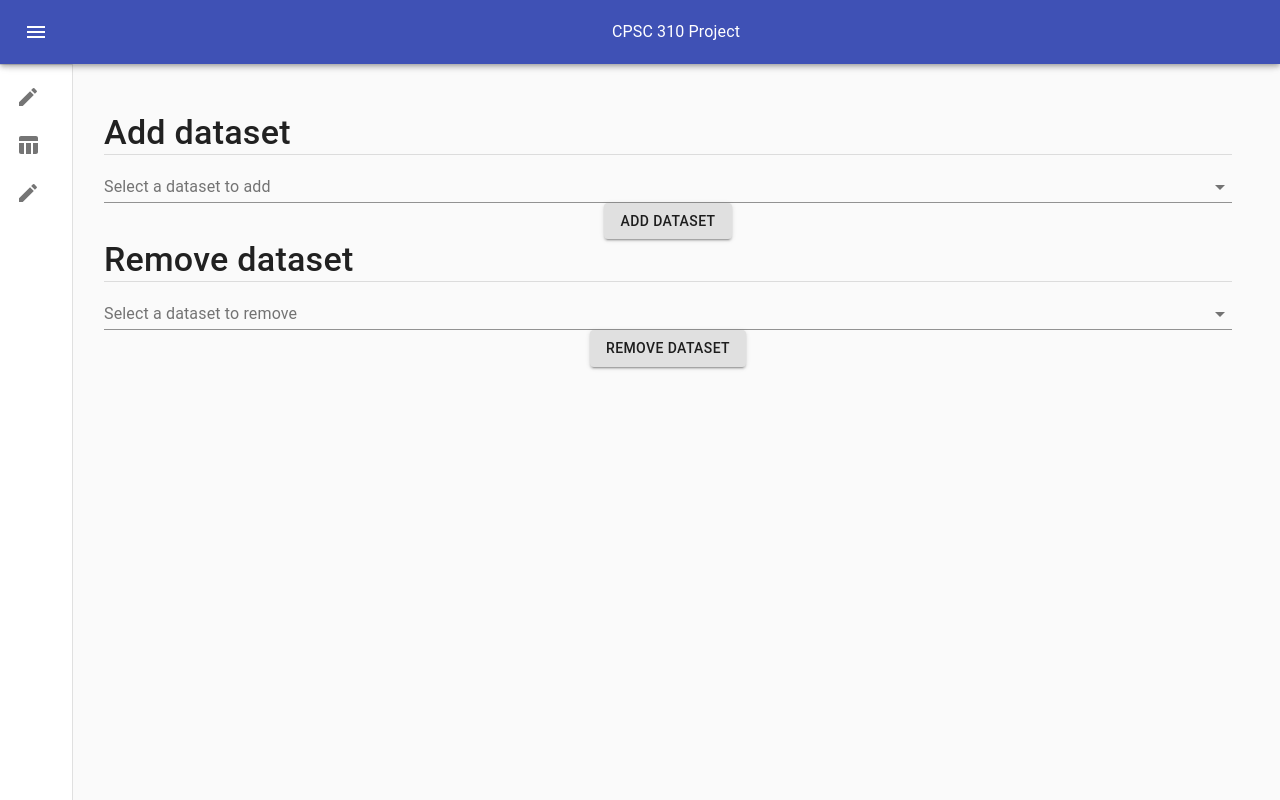
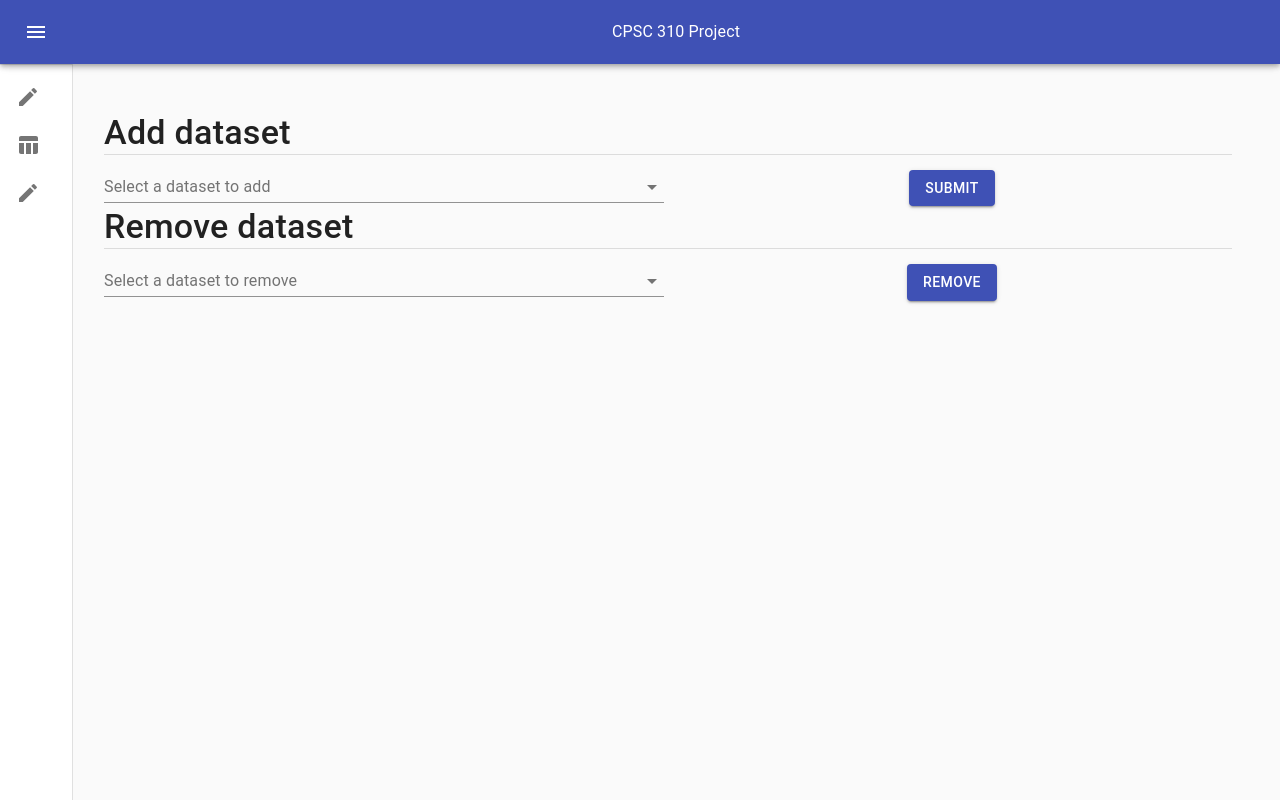
Before and after one commit to edwardchchen/Campus-explorer, a React (Create React App) app in the folder frontend/: page /#/edit in a window 1280 px wide. Built offline with nearby package versions, Linux system fonts and the light colour scheme.

Commit message:
frontend mostly done

```diff
--- a/frontend/src/App.js
+++ b/frontend/src/App.js
@@ -5,6 +5,7 @@ import Navbar from './components/Navbar'
 import EditPage from "./pages/EditPage";
 import ListPage from "./pages/ListPage";
 import {makeStyles} from "@material-ui/core/styles";
+import QueryPage from "./pages/QueryPage";
 const useStyles = makeStyles((theme) => ({
 	container:{
 		paddingLeft: theme.spacing(10),
@@ -23,6 +24,8 @@ function App() {
 				  <Switch>
 					  <Route path ='/edit' exact component={EditPage}/>
 					  <Route path ='/list' exact component={ListPage}/>
+					  <Route path ='/query' exact component={QueryPage}/>
+
 				  </Switch>
 			  </Container>
 		  </HashRouter>
--- a/frontend/src/pages/EditPage.js
+++ b/frontend/src/pages/EditPage.js
@@ -1,5 +1,5 @@
 import Typography from "@material-ui/core/Typography";
-import {Button, Container, Divider, FormControl, InputLabel, MenuItem, Select} from "@material-ui/core";
+import {Button, Container, Divider, FormControl, Grid, InputLabel, MenuItem, Select} from "@material-ui/core";
 import {makeStyles} from '@material-ui/core/styles';
 import React from "react";
 const useStyles = makeStyles((theme) => ({
@@ -9,6 +9,10 @@ const useStyles = makeStyles((theme) => ({
 	container:{
 		paddingLeft: theme.spacing(10),
 	},
+	button:{
+		marginTop: 15,
+	},
+
 }));
 
 export default function EditPage(props){
@@ -23,7 +27,9 @@ export default function EditPage(props){
 				Add dataset
 			</Typography>
 			<Divider/>
-			<FormControl fullWidth>
+			<Grid container spacing={1}>
+				<Grid item xs={6}>
+				<FormControl fullWidth>
 				<InputLabel id="select">Select a dataset to add</InputLabel>
 				<Select
 					labelId="demo-simple-select-label"
@@ -37,16 +43,24 @@ export default function EditPage(props){
 					<MenuItem value={"rooms"}>Rooms</MenuItem>
 				</Select>
 			</FormControl>
-			<Button variant="contained">
-				Add Dataset
-			</Button>
+				</Grid>
+				<Grid item xs={6}>
+
+					<Button className={classes.button} color='primary' size='medium' variant='contained'>
+						Submit
+					</Button>
+				</Grid>
+			</Grid>
 		</Container>
 		<Container>
 			<Typography align={'left'} variant="h4" className={classes.title}>
 				Remove dataset
 			</Typography>
 			<Divider/>
-			<FormControl fullWidth>
+			<Grid container spacing={1}>
+				<Grid item xs={6}>
+
+				<FormControl fullWidth>
 				<InputLabel id="select">Select a dataset to remove</InputLabel>
 				<Select
 					labelId="demo-simple-select-label"
@@ -59,9 +73,14 @@ export default function EditPage(props){
 					<MenuItem value={"rooms"}>Rooms</MenuItem>
 				</Select>
 			</FormControl>
-			<Button variant="contained">
-				Remove Dataset
+				</Grid>
+				<Grid item xs={6}>
+
+					<Button className={classes.button} color='primary' size='medium' variant='contained'>
+				Remove
 			</Button>
+				</Grid>
+			</Grid>
 		</Container>
 		</div>
 
--- a/frontend/src/pages/QueryPage.js
+++ b/frontend/src/pages/QueryPage.js
@@ -1,15 +1,60 @@
 import Typography from "@material-ui/core/Typography";
-import {Container, Divider} from "@material-ui/core";
+import {Box, Button, Container, Divider, Grid, TextField} from "@material-ui/core";
+import {makeStyles} from "@material-ui/core/styles";
+const useStyles = makeStyles((theme) => ({
+	button:{
+		marginTop: 30,
+	},
+}));
 
-export default function ListPage(props){
+export default function QueryPage(props){
+	let classes = useStyles();
 	return(
 		<Container>
 			<Typography align={'left'} variant="h4"
 						// className={classes.title}
 			>
-				Query
+				Find course attributes
 			</Typography>
 			<Divider/>
+			<Grid container spacing={1}>
+				<Grid item xs={3}>
+					<TextField id="outlined-basic" label="Year (e.g. 2014)" variant="outlined" margin="normal" />
+				</Grid>
+				<Grid item xs={3}>
+
+				<TextField id="outlined-basic" label="Department (e.g. cpsc)" variant="outlined" margin="normal" />
+				</Grid>
+				<Grid item xs={3}>
+
+				<TextField id="outlined-basic" label="ID (e.g. 310)" variant="outlined" margin="normal" />
+				</Grid>
+				<Grid item xs={3}>
+					<Button className={classes.button} color='primary' size='medium' variant='contained'>
+						Submit
+					</Button>
+				</Grid>
+			</Grid>
+			<Typography align={'left'} variant="h4"
+				// className={classes.title}
+			>
+				Find room attributes
+			</Typography>
+			<Divider/>
+			<Grid container spacing={1}>
+				<Grid item xs={3}>
+					<TextField id="outlined-basic" label="Building Name (e.g. DMP)" variant="outlined" margin="normal" />
+				</Grid>
+				<Grid item xs={3}>
+
+					<TextField id="outlined-basic" label="Room number (e.g. 310)" variant="outlined" margin="normal" />
+				</Grid>
+				<Grid item xs={3}>
+					<Button className={classes.button} color='primary' size='medium' variant='contained'>
+						Submit
+					</Button>
+				</Grid>
+			</Grid>
 
 		</Container>
 	)
```
Also changed, not shown: frontend/src/query.json (added, +35 -0 lines).
